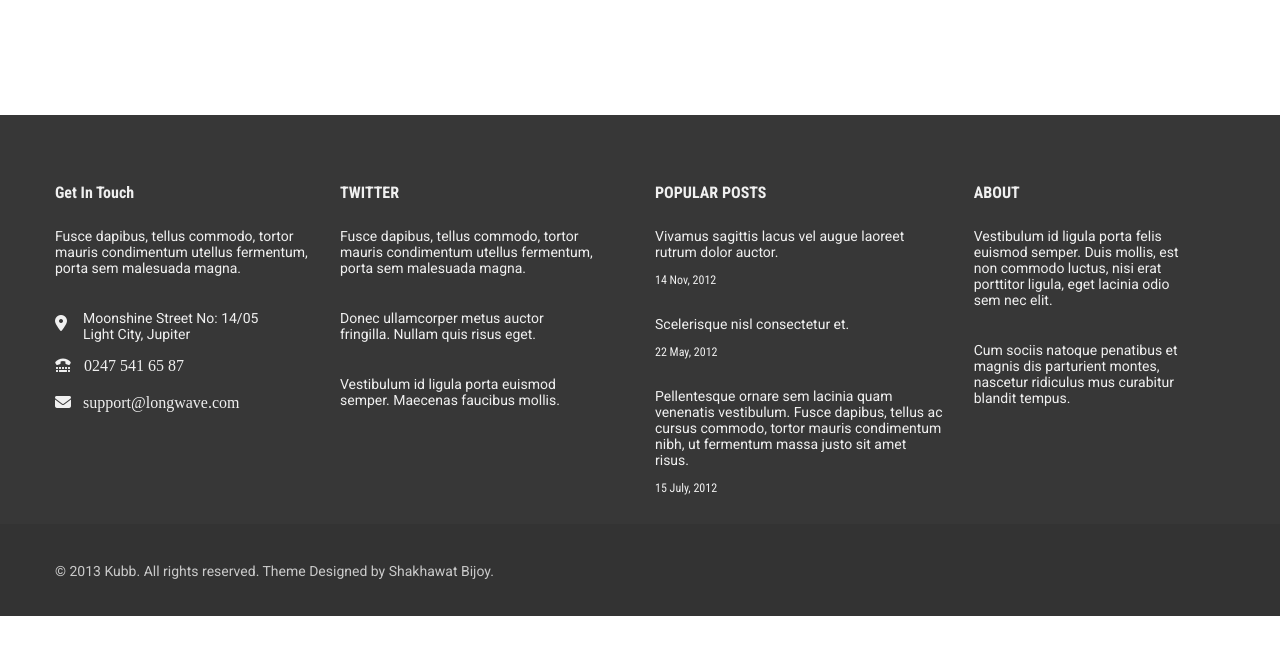
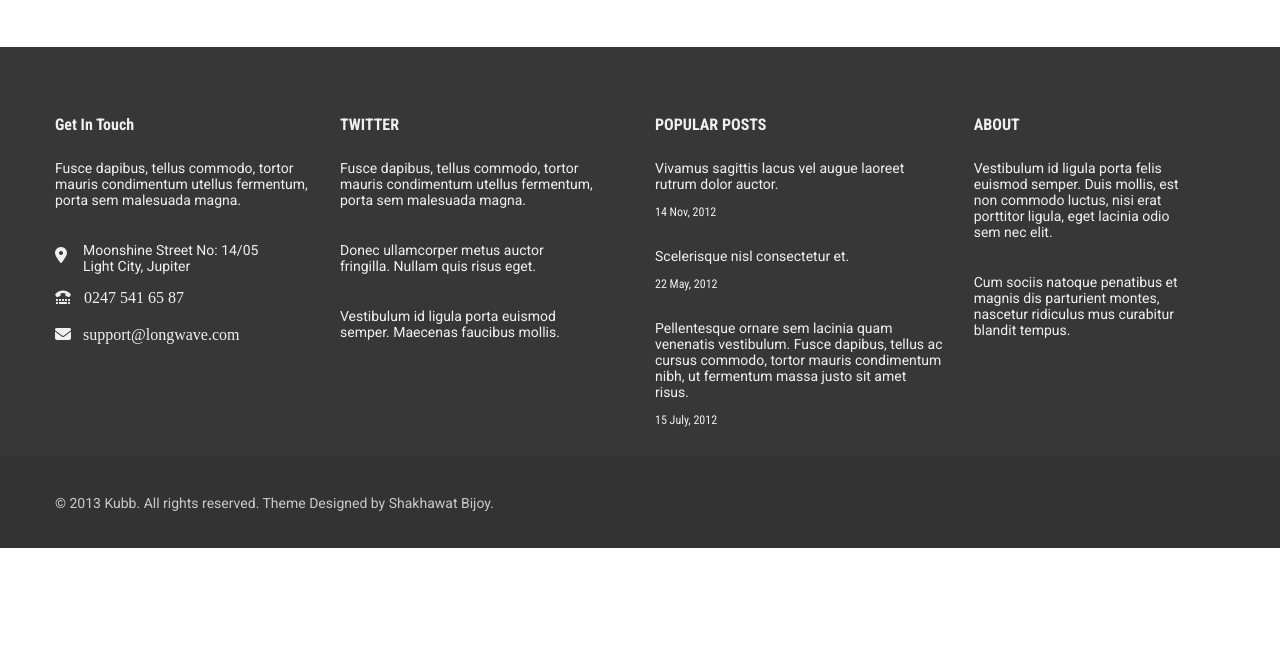
Before and after one commit to luciiifeer/project2, a plain HTML site: page index.html in a window 1280 px wide. Shown: the part 3176-3831 px from the top of the page. After the commit the page ends 3724 px from the top, so only its background shows below. Drawn offline with Linux system fonts and the light colour scheme.

Commit message:
modified:   css/style.css

```diff
--- a/css/style.css
+++ b/css/style.css
@@ -419,7 +419,7 @@ nav .container .menu ul li a:hover{
 /* <!-- =================footer_part start==================== -->  */
 
 #footer_part{
-    margin: 68px 0 91px;
+    /* margin: 68px 0 91px; */
     background: #373737;
 }
 
```
